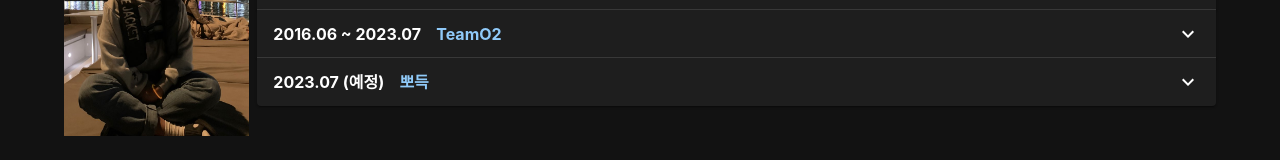
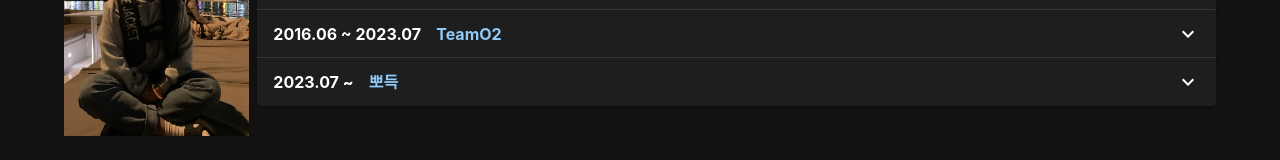
Before and after one commit to shinYeongHyeon/dev-blog, a Next.js app: page / in a window 1280 px wide. Shown: the part 221-381 px from the top of the page. Built offline with nearby package versions, Linux system fonts and the light colour scheme.

Commit message:
Bio Update

```diff
--- a/pages/den.shin.dev/index.tsx
+++ b/pages/den.shin.dev/index.tsx
@@ -103,11 +103,11 @@ const DenShinDev: NextPage = () => {
                             aria-controls="panel1a-content"
                             id="panel1a-header"
                         >
-                            <Typography>2023.07 (예정)&nbsp;&nbsp;&nbsp;&nbsp;<Link href={'https://www.bbodek.com'} underline={'none'}>뽀득</Link></Typography>
+                            <Typography>2023.07 ~&nbsp;&nbsp;&nbsp;&nbsp;<Link href={'https://www.bbodek.com'} underline={'none'}>뽀득</Link></Typography>
                         </AccordionSummary>
                         <AccordionDetails>
                             <Typography>
-                                7월 17일 입사 예정
+                                - 2023.7 : 시스템개발팀 개발파트리드 <br />
                             </Typography>
                         </AccordionDetails>
                     </Accordion>
```
